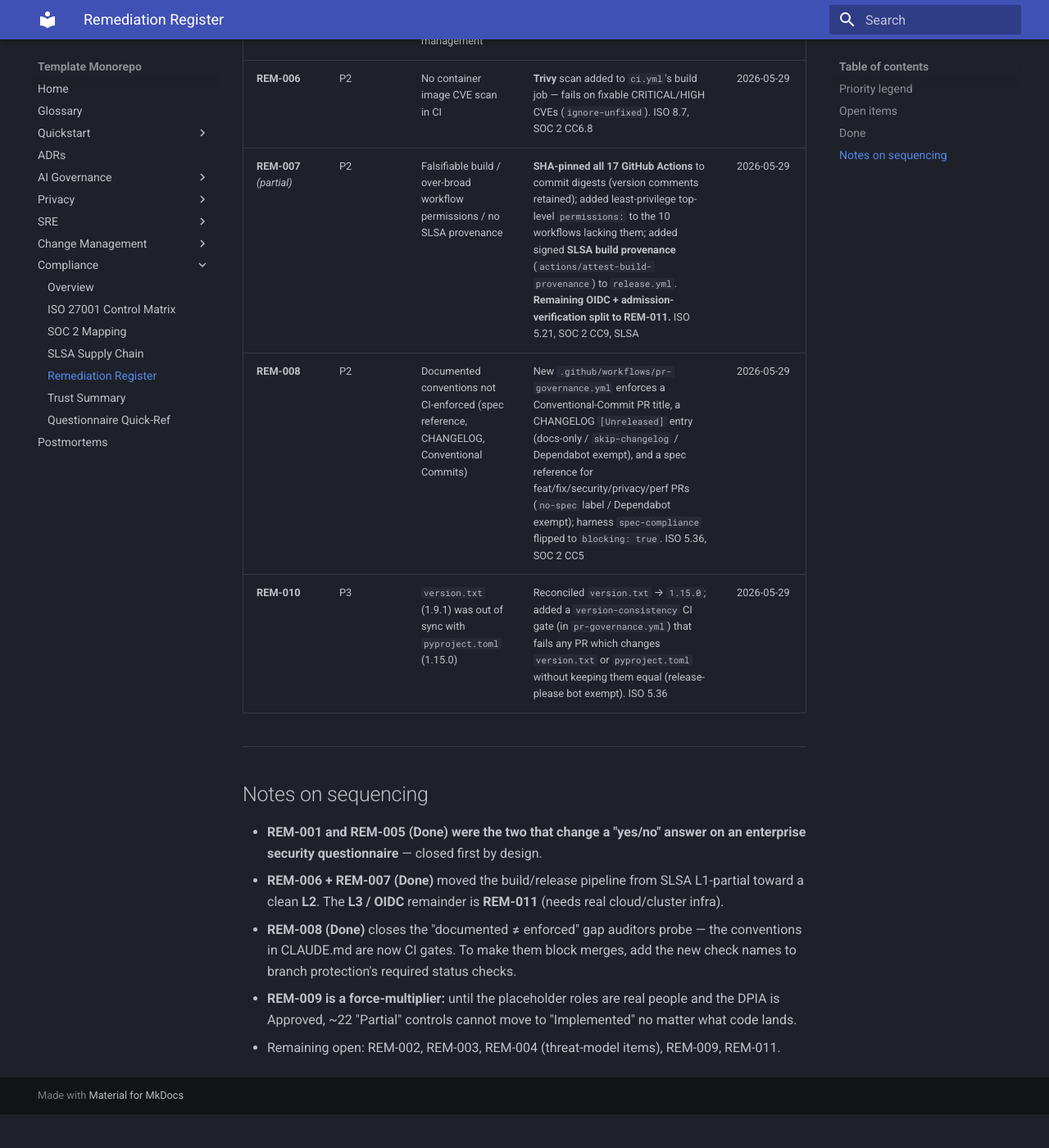
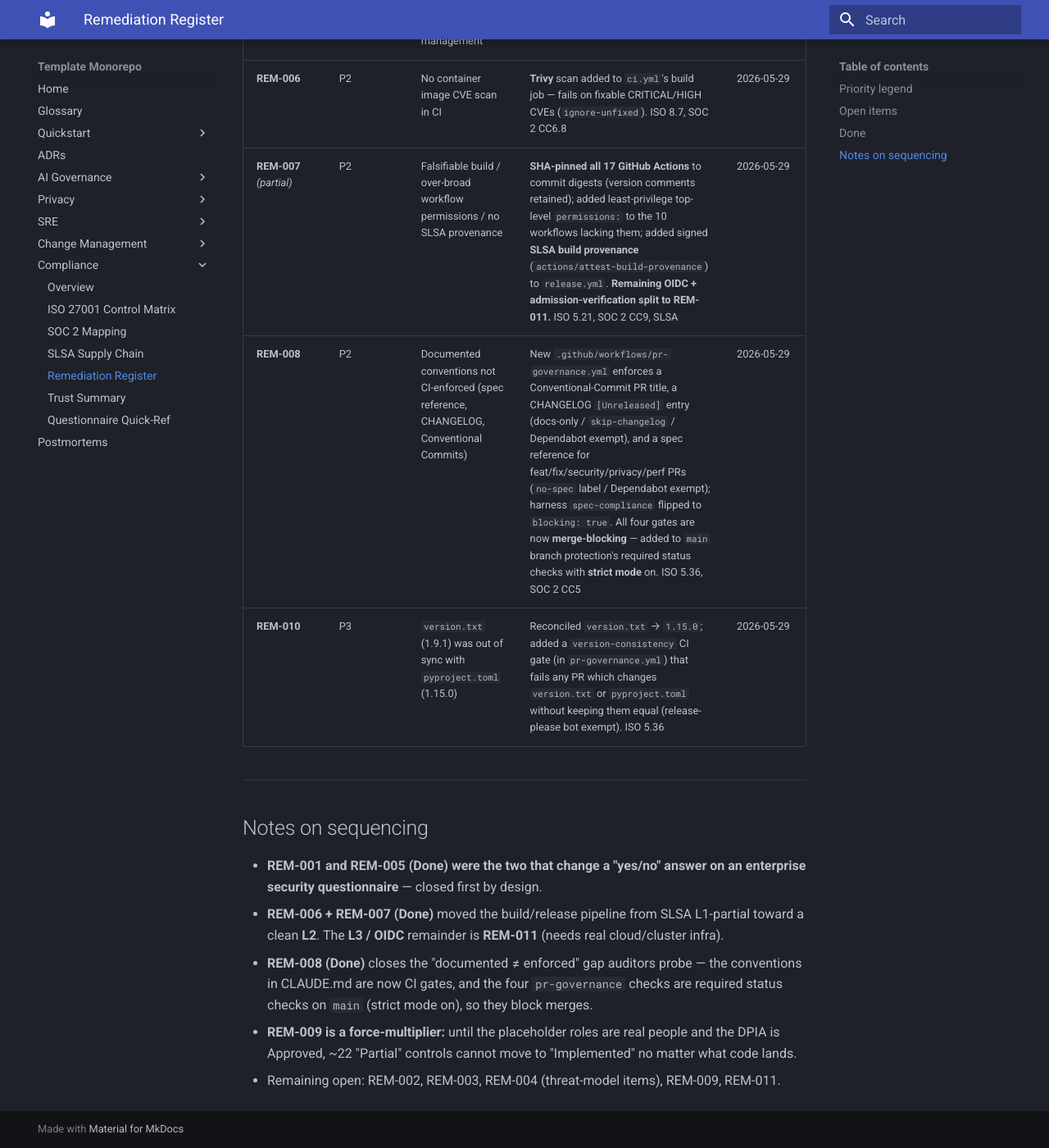
Before and after one commit to valdomirosouza/Repository-Template-v2, an MkDocs documentation site: the page built from docs/compliance/remediation-register.md, in a window 1280 px wide and 1400 px high, scrolled down 2122 px. Shown: the whole window at 82% size. Built offline with MkDocs 1.6.1 and Material for MkDocs 9.7.7, drawn with Linux system fonts in a browser that asks for light colours; before the commit the page ends 3481 px from its top, so only the background shows below that.

Commit message:
docs(compliance): record REM-008 branch-protection enforcement in register (#26)
The four pr-governance gates are now merge-blocking via main's required
status checks (strict mode on). Updates the Done-table resolution and the
sequencing note, which previously listed branch-protection wiring as a TODO.

Refs: REM-008

```diff
--- a/docs/compliance/remediation-register.md
+++ b/docs/compliance/remediation-register.md
@@ -27,14 +27,14 @@
 
 ## Done
 
-| ID                      | Severity | Gap                                                                                                                                 | Resolution                                                                                                                                                                                                                                                                                                                                                | Date       |
-| ----------------------- | -------- | ----------------------------------------------------------------------------------------------------------------------------------- | --------------------------------------------------------------------------------------------------------------------------------------------------------------------------------------------------------------------------------------------------------------------------------------------------------------------------------------------------------- | ---------- |
-| **REM-001**             | P0       | HITL decision endpoint had **no operator authentication**; `approver_id` came from the request body (impersonation / audit forgery) | JWT bearer auth + `hitl-operator` role check on `POST /v1/hitl/requests/{id}/decision`; approver identity now taken from the verified token subject. `src/api/rest/auth.py`; unit tests for 401/403/identity-from-token. ISO 5.15/8.5, SOC 2 CC6.1                                                                                                        | 2026-05-29 |
-| **REM-005**             | P1       | `auto-merge.yml` auto-approved + merged all PRs, bypassing four-eyes / change management                                            | Auto-merge now **scoped to documentation-only or Dependabot PRs**; any code/infra/workflow change falls back to mandatory human review. ISO 5.3/8.4/8.32, SOC 2 CC8.1                                                                                                                                                                                     | 2026-05-29 |
-| **REM-006**             | P2       | No container image CVE scan in CI                                                                                                   | **Trivy** scan added to `ci.yml`'s build job — fails on fixable CRITICAL/HIGH CVEs (`ignore-unfixed`). ISO 8.7, SOC 2 CC6.8                                                                                                                                                                                                                               | 2026-05-29 |
-| **REM-007** _(partial)_ | P2       | Falsifiable build / over-broad workflow permissions / no SLSA provenance                                                            | **SHA-pinned all 17 GitHub Actions** to commit digests (version comments retained); added least-privilege top-level `permissions:` to the 10 workflows lacking them; added signed **SLSA build provenance** (`actions/attest-build-provenance`) to `release.yml`. **Remaining OIDC + admission-verification split to REM-011.** ISO 5.21, SOC 2 CC9, SLSA | 2026-05-29 |
-| **REM-008**             | P2       | Documented conventions not CI-enforced (spec reference, CHANGELOG, Conventional Commits)                                            | New `.github/workflows/pr-governance.yml` enforces a Conventional-Commit PR title, a CHANGELOG `[Unreleased]` entry (docs-only / `skip-changelog` / Dependabot exempt), and a spec reference for feat/fix/security/privacy/perf PRs (`no-spec` label / Dependabot exempt); harness `spec-compliance` flipped to `blocking: true`. ISO 5.36, SOC 2 CC5     | 2026-05-29 |
-| **REM-010**             | P3       | `version.txt` (1.9.1) was out of sync with `pyproject.toml` (1.15.0)                                                                | Reconciled `version.txt` → `1.15.0`; added a `version-consistency` CI gate (in `pr-governance.yml`) that fails any PR which changes `version.txt` or `pyproject.toml` without keeping them equal (release-please bot exempt). ISO 5.36                                                                                                                    | 2026-05-29 |
+| ID                      | Severity | Gap                                                                                                                                 | Resolution                                                                                                                                                                                                                                                                                                                                                                                                                                                                            | Date       |
+| ----------------------- | -------- | ----------------------------------------------------------------------------------------------------------------------------------- | ------------------------------------------------------------------------------------------------------------------------------------------------------------------------------------------------------------------------------------------------------------------------------------------------------------------------------------------------------------------------------------------------------------------------------------------------------------------------------------- | ---------- |
+| **REM-001**             | P0       | HITL decision endpoint had **no operator authentication**; `approver_id` came from the request body (impersonation / audit forgery) | JWT bearer auth + `hitl-operator` role check on `POST /v1/hitl/requests/{id}/decision`; approver identity now taken from the verified token subject. `src/api/rest/auth.py`; unit tests for 401/403/identity-from-token. ISO 5.15/8.5, SOC 2 CC6.1                                                                                                                                                                                                                                    | 2026-05-29 |
+| **REM-005**             | P1       | `auto-merge.yml` auto-approved + merged all PRs, bypassing four-eyes / change management                                            | Auto-merge now **scoped to documentation-only or Dependabot PRs**; any code/infra/workflow change falls back to mandatory human review. ISO 5.3/8.4/8.32, SOC 2 CC8.1                                                                                                                                                                                                                                                                                                                 | 2026-05-29 |
+| **REM-006**             | P2       | No container image CVE scan in CI                                                                                                   | **Trivy** scan added to `ci.yml`'s build job — fails on fixable CRITICAL/HIGH CVEs (`ignore-unfixed`). ISO 8.7, SOC 2 CC6.8                                                                                                                                                                                                                                                                                                                                                           | 2026-05-29 |
+| **REM-007** _(partial)_ | P2       | Falsifiable build / over-broad workflow permissions / no SLSA provenance                                                            | **SHA-pinned all 17 GitHub Actions** to commit digests (version comments retained); added least-privilege top-level `permissions:` to the 10 workflows lacking them; added signed **SLSA build provenance** (`actions/attest-build-provenance`) to `release.yml`. **Remaining OIDC + admission-verification split to REM-011.** ISO 5.21, SOC 2 CC9, SLSA                                                                                                                             | 2026-05-29 |
+| **REM-008**             | P2       | Documented conventions not CI-enforced (spec reference, CHANGELOG, Conventional Commits)                                            | New `.github/workflows/pr-governance.yml` enforces a Conventional-Commit PR title, a CHANGELOG `[Unreleased]` entry (docs-only / `skip-changelog` / Dependabot exempt), and a spec reference for feat/fix/security/privacy/perf PRs (`no-spec` label / Dependabot exempt); harness `spec-compliance` flipped to `blocking: true`. All four gates are now **merge-blocking** — added to `main` branch protection's required status checks with **strict mode** on. ISO 5.36, SOC 2 CC5 | 2026-05-29 |
+| **REM-010**             | P3       | `version.txt` (1.9.1) was out of sync with `pyproject.toml` (1.15.0)                                                                | Reconciled `version.txt` → `1.15.0`; added a `version-consistency` CI gate (in `pr-governance.yml`) that fails any PR which changes `version.txt` or `pyproject.toml` without keeping them equal (release-please bot exempt). ISO 5.36                                                                                                                                                                                                                                                | 2026-05-29 |
 
 ---
 
@@ -45,8 +45,8 @@
 - **REM-006 + REM-007 (Done)** moved the build/release pipeline from SLSA L1-partial toward a
   clean **L2**. The **L3 / OIDC** remainder is **REM-011** (needs real cloud/cluster infra).
 - **REM-008 (Done)** closes the "documented ≠ enforced" gap auditors probe — the conventions in
-  CLAUDE.md are now CI gates. To make them block merges, add the new check names to branch
-  protection's required status checks.
+  CLAUDE.md are now CI gates, and the four `pr-governance` checks are required status checks on
+  `main` (strict mode on), so they block merges.
 - **REM-009 is a force-multiplier:** until the placeholder roles are real people and the DPIA is
   Approved, ~22 "Partial" controls cannot move to "Implemented" no matter what code lands.
 - Remaining open: REM-002, REM-003, REM-004 (threat-model items), REM-009, REM-011.
```
